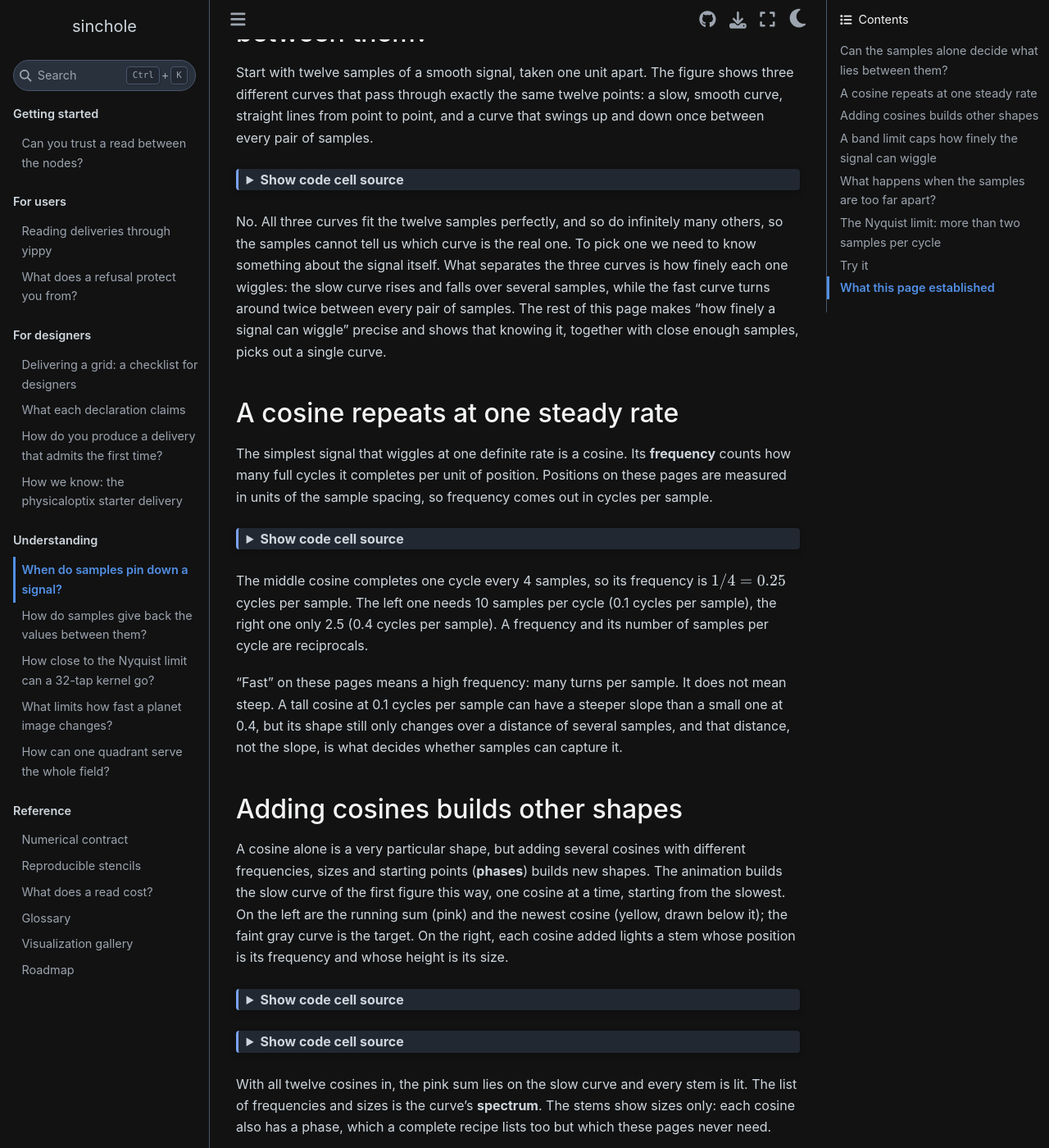
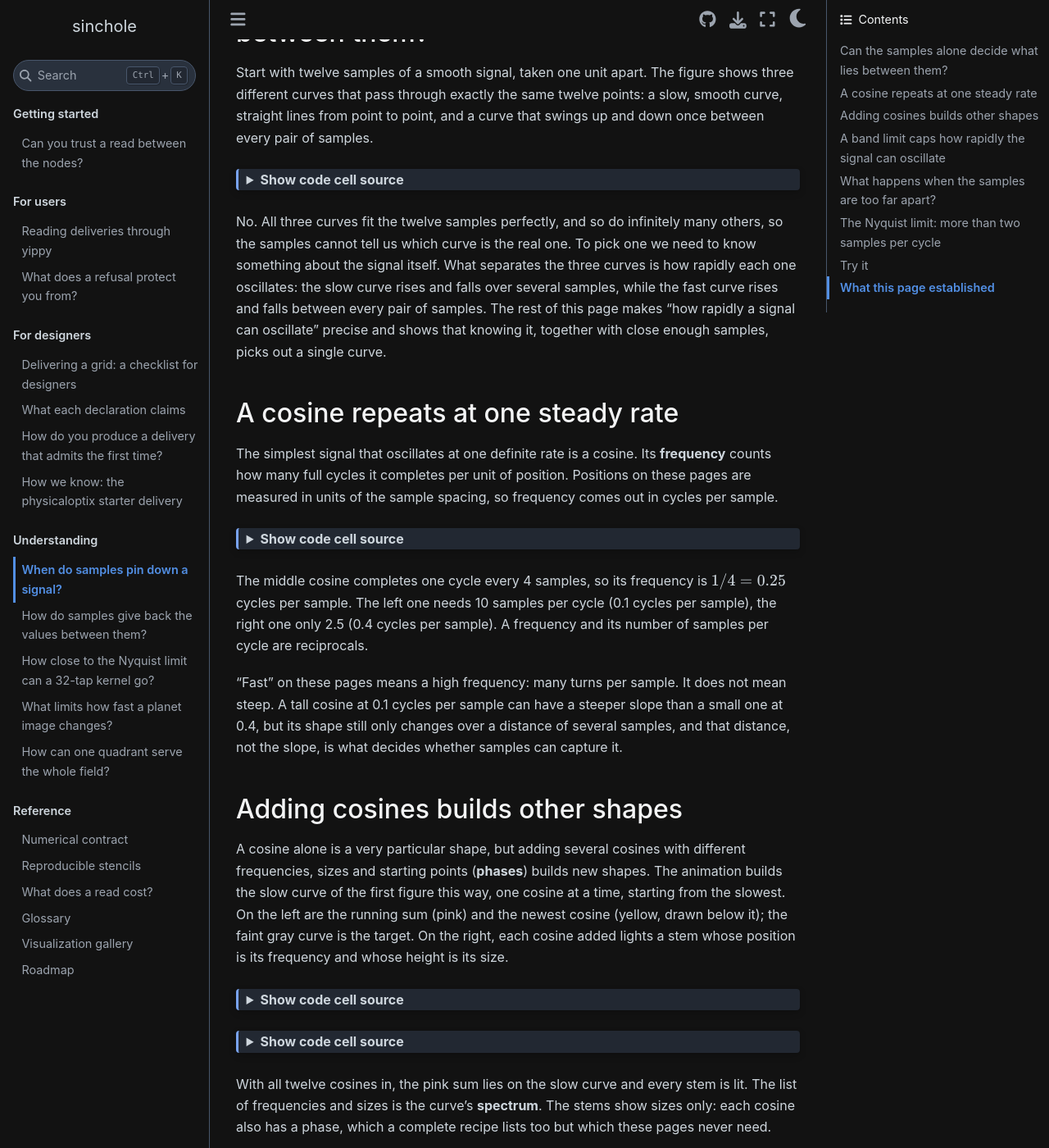
Before and after one commit to CoreySpohn/sinchole, a Sphinx documentation site: the page built from docs/foundations/sampling.md, in a window 1280 px wide and 1400 px high, scrolled down 587 px. Shown: the whole window at 82% size. Built offline with Sphinx 7.4.7 and the Sphinx Book theme 1.1.4, drawn with Linux system fonts in a browser that asks for light colours; pages that are not in the unit, such as notebooks, are missing from menus; some of the changed text lies outside the part shown.

Commit message:
docs: say oscillate instead of wiggle

```diff
--- a/docs/foundations/sampling.md
+++ b/docs/foundations/sampling.md
@@ -96,15 +96,15 @@ plt.show()
 No. All three curves fit the twelve samples perfectly, and so do infinitely
 many others, so the samples cannot tell us which curve is the real one. To
 pick one we need to know something about the signal itself. What separates
-the three curves is how finely each one wiggles: the slow curve rises and
-falls over several samples, while the fast curve turns around twice between
-every pair of samples. The rest of this page makes "how finely a signal can
-wiggle" precise and shows that knowing it, together with close enough
+the three curves is how rapidly each one oscillates: the slow curve rises
+and falls over several samples, while the fast curve rises and falls between
+every pair of samples. The rest of this page makes "how rapidly a signal can
+oscillate" precise and shows that knowing it, together with close enough
 samples, picks out a single curve.
 
 ## A cosine repeats at one steady rate
 
-The simplest signal that wiggles at one definite rate is a cosine. Its
+The simplest signal that oscillates at one definite rate is a cosine. Its
 **frequency** counts how many full cycles it completes per unit of position.
 Positions on these pages are measured in units of the sample spacing, so
 frequency comes out in cycles per sample.
@@ -226,7 +226,7 @@ the recipe of sizes and phases is unique. This is Fourier analysis
 without proof.
 :::
 
-## A band limit caps how finely the signal can wiggle
+## A band limit caps how rapidly the signal can oscillate
 
 Because the signal is a sum of cosines, it can have no feature narrower than
 its fastest cosine allows. The right panel below is the slow curve's
```
Also changed, not shown: docs/theory/band-limits.md (+4 -4 lines).
